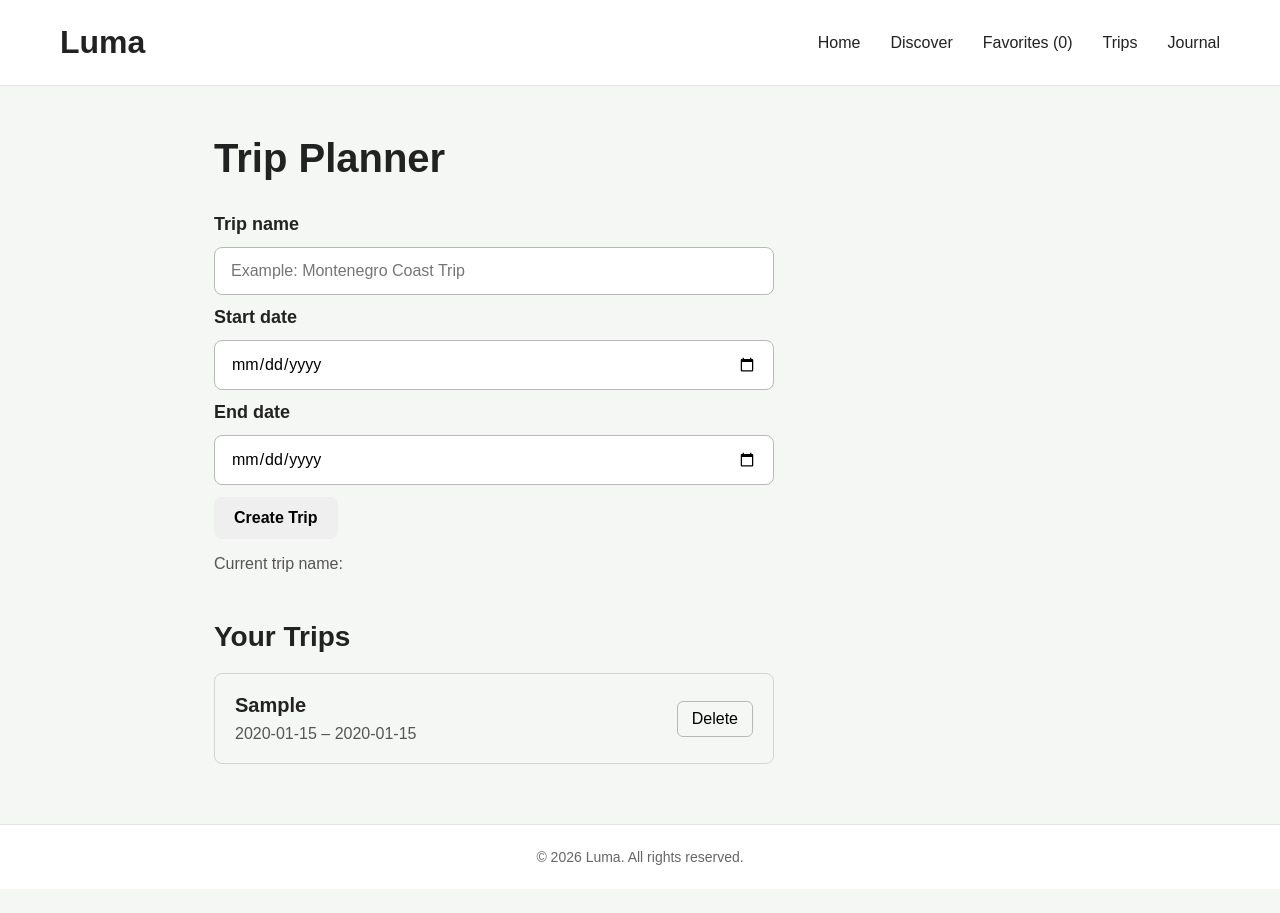
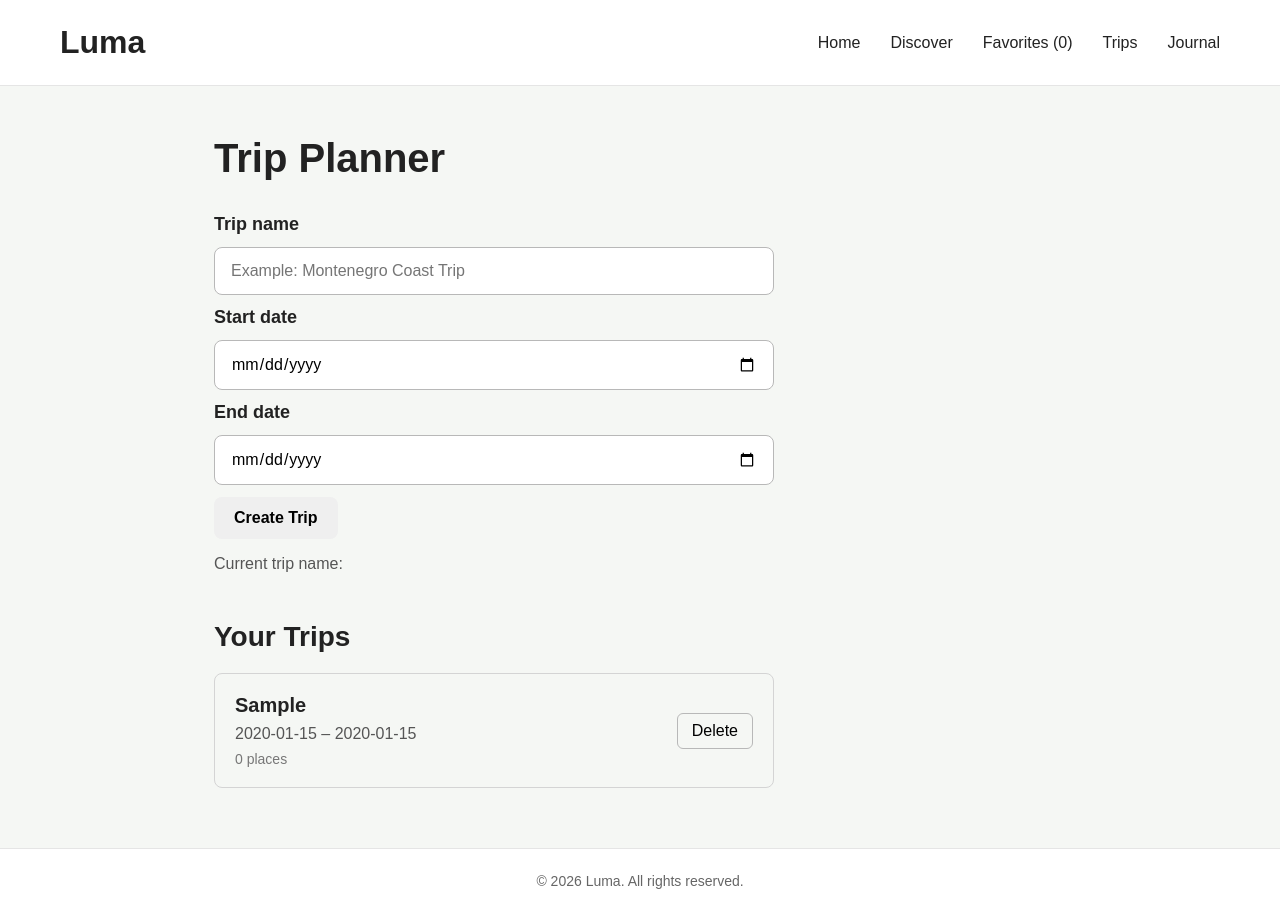
Before and after one commit to Filipmcetinje/luma, a React app in the folder frontend/: page /trips in a window 1280 px wide. Both pictures are taken after typing "Sample", "2020-01-15", "2020-01-15" into the empty fields and a click on the button "Create Trip". Before the commit the page ends 889 px from the top, so only its background shows below. Built offline with nearby package versions, Linux system fonts and the light colour scheme; the HTML template or start-up script is replaced by a standard one.

Commit message:
Lift trips state into App component

```diff
--- a/frontend/src/App.jsx
+++ b/frontend/src/App.jsx
@@ -18,6 +18,16 @@ function App() {
     return savedFavorites ? JSON.parse(savedFavorites) : [];
   });
 
+  const [trips, setTrips] = useState(() => {
+    const savedTrips = localStorage.getItem("trips");
+
+    return savedTrips ? JSON.parse(savedTrips) : [];
+  });
+
+  useEffect(() => {
+    localStorage.setItem("trips", JSON.stringify(trips));
+  }, [trips]);
+
   useEffect(() => {
     localStorage.setItem("favoritePlaceIds", JSON.stringify(favoritePlaceIds));
   }, [favoritePlaceIds]);
@@ -32,6 +42,16 @@ function App() {
   const favoritePlaces = places.filter((place) =>
     favoritePlaceIds.includes(place.id),
   );
+
+  function handleCreateTrip(newTrip) {
+    setTrips((currentTrips) => [...currentTrips, newTrip]);
+  }
+
+  function handleDeleteTrip(tripId) {
+    setTrips((currentTrips) =>
+      currentTrips.filter((trip) => trip.id !== tripId),
+    );
+  }
 
   return (
     <>
@@ -58,7 +78,16 @@ function App() {
             />
           }
         />
-        <Route path="/trips" element={<Trips />} />
+        <Route
+          path="/trips"
+          element={
+            <Trips
+              trips={trips}
+              onCreateTrip={handleCreateTrip}
+              onDeleteTrip={handleDeleteTrip}
+            />
+          }
+        />
         <Route path="/journal" element={<Journal />} />
         <Route path="/places/:placeId" element={<PlaceDetails />} />
       </Routes>
--- a/frontend/src/pages/Trips/Trips.css
+++ b/frontend/src/pages/Trips/Trips.css
@@ -101,3 +101,8 @@
   margin: 0;
   color: #555;
 }
+.trips__card-count {
+  margin: 0;
+  color: #777;
+  font-size: 14px;
+}
--- a/frontend/src/pages/Trips/Trips.jsx
+++ b/frontend/src/pages/Trips/Trips.jsx
@@ -1,20 +1,10 @@
-import { useEffect, useState } from "react";
+import { useState } from "react";
 import "./Trips.css";
 
-function Trips() {
+function Trips({ trips, onCreateTrip, onDeleteTrip }) {
   const [tripName, setTripName] = useState("");
   const [startDate, setStartDate] = useState("");
   const [endDate, setEndDate] = useState("");
-
-  const [trips, setTrips] = useState(() => {
-    const savedTrips = localStorage.getItem("trips");
-
-    return savedTrips ? JSON.parse(savedTrips) : [];
-  });
-
-  useEffect(() => {
-    localStorage.setItem("trips", JSON.stringify(trips));
-  }, [trips]);
 
   function handleTripNameChange(event) {
     setTripName(event.target.value);
@@ -39,16 +29,10 @@ function Trips() {
       places: [],
     };
 
-    setTrips([...trips, newTrip]);
+    onCreateTrip(newTrip);
     setTripName("");
     setStartDate("");
     setEndDate("");
-  }
-
-  function handleDeleteTrip(tripId) {
-    setTrips((currentTrips) =>
-      currentTrips.filter((trip) => trip.id !== tripId),
-    );
   }
 
   return (
@@ -111,12 +95,13 @@ function Trips() {
               <p className="trips__card-dates">
                 {trip.startDate} – {trip.endDate}
               </p>
+              <p className="trips__card-count">{trip.places.length} places</p>
             </div>
 
             <button
               className="trips__delete-button"
               type="button"
-              onClick={() => handleDeleteTrip(trip.id)}
+              onClick={() => onDeleteTrip(trip.id)}
             >
               Delete
             </button>
```
